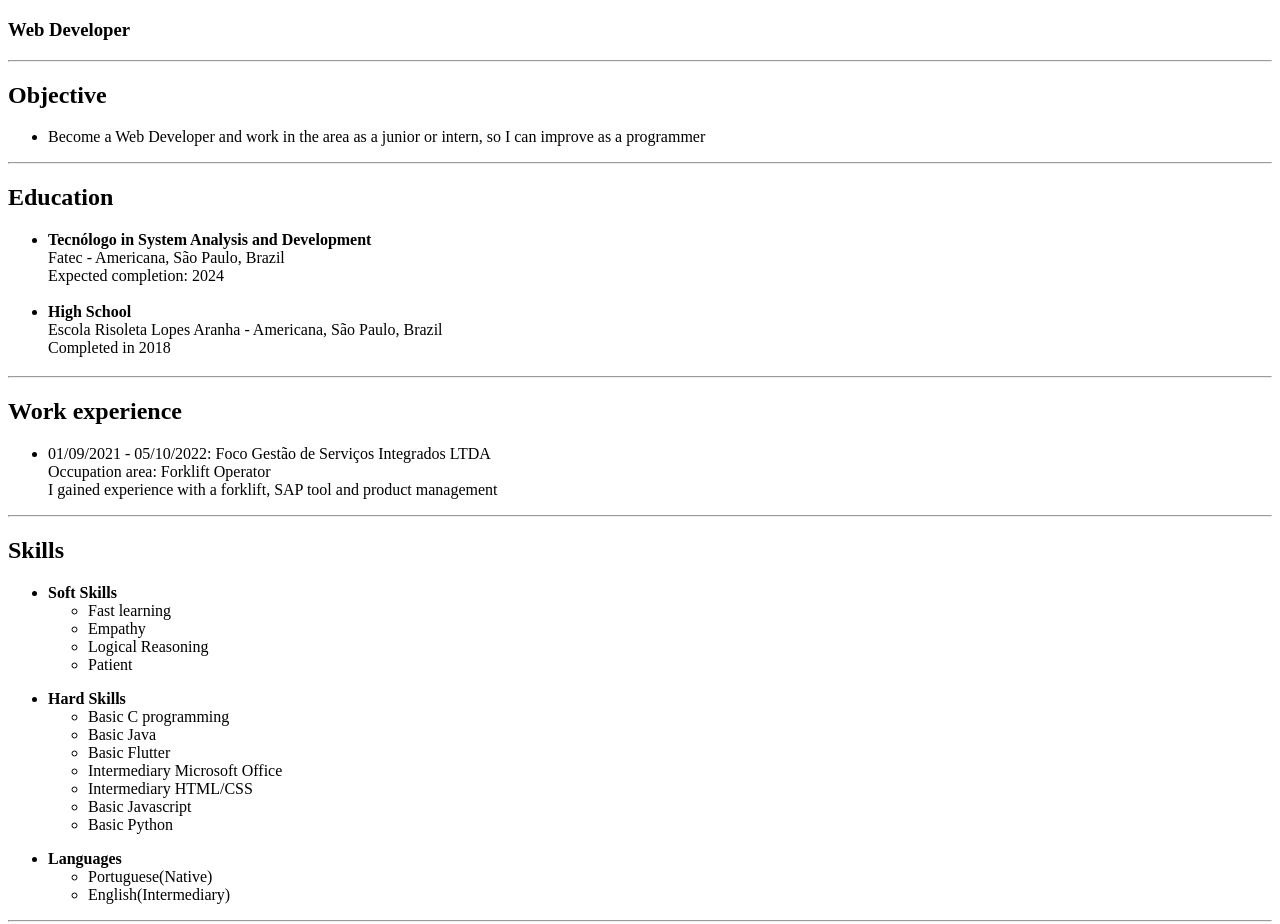
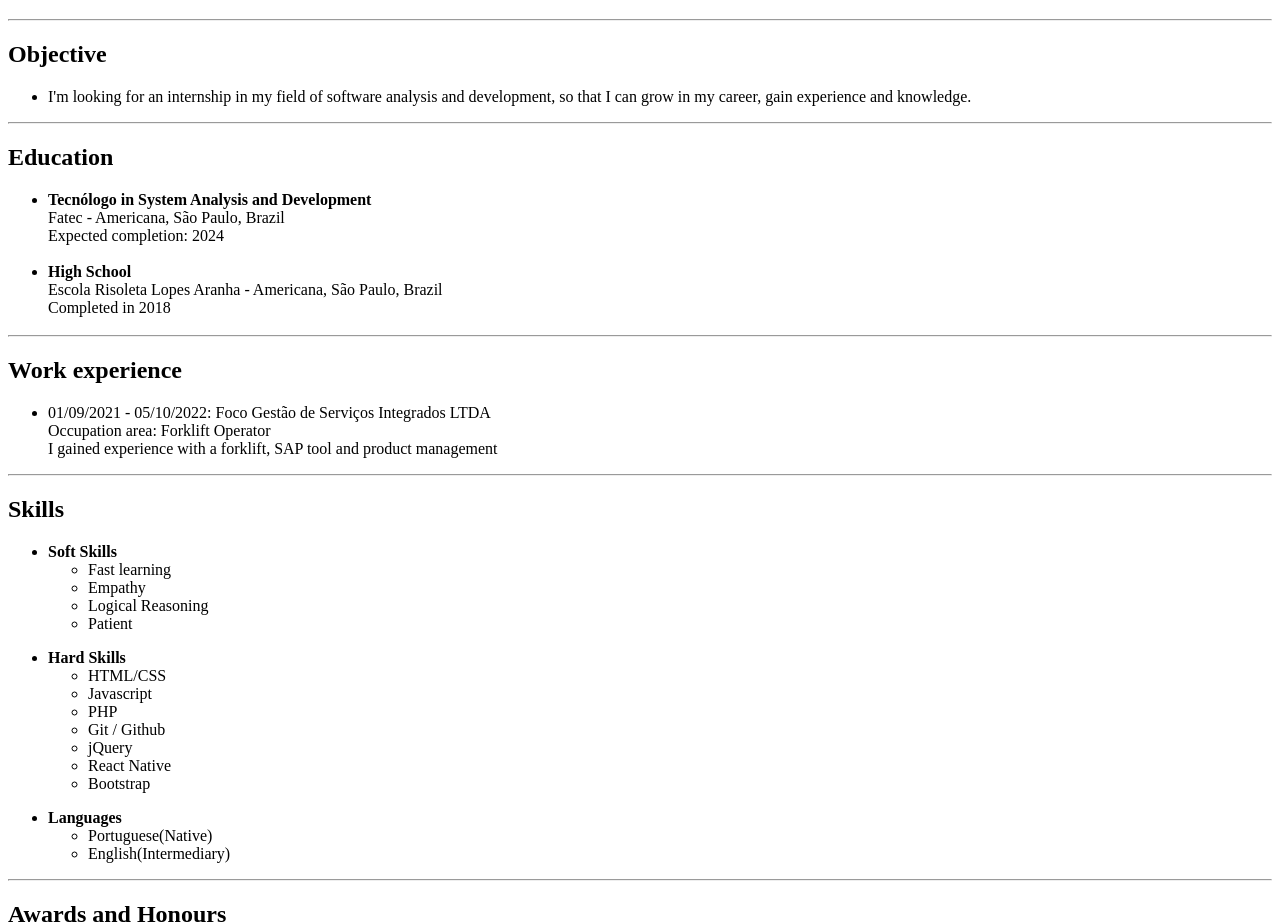
Before and after one commit to MBonoto/Resume, a plain HTML site: page index.html in a window 1280 px wide. Shown: the part 61-985 px from the top of the page. Drawn offline with Linux system fonts and the light colour scheme.

Commit message:
Add files via upload

```diff
--- a/index.html
+++ b/index.html
@@ -7,12 +7,11 @@
 </head>
 <body>
     <h1>João Victor Matthiesen Bonoto</h1>
-    <h3>Web Developer</h3>
     <hr>
     <h2>Objective</h2>
     <ul>
         <li>
-            Become a Web Developer and work in the area as a junior or intern, so I can improve as a programmer
+            I'm looking for an internship in my field of software analysis and development, so that I can grow in my career, gain experience and knowledge.
         </li>
     </ul>
     <hr>
@@ -66,25 +65,25 @@
         </li>
         <ul>
             <li>
-                Basic C programming
+                HTML/CSS
             </li>
             <li>
-                Basic Java
+                Javascript
             </li>
             <li>
-                Basic Flutter
+                PHP
             </li>
             <li>
-                Intermediary Microsoft Office
+                Git / Github
             </li>
             <li>
-                Intermediary HTML/CSS
+                jQuery
             </li>
             <li>
-                Basic Javascript
+                React Native
             </li>
             <li>
-                Basic Python
+                Bootstrap
             </li>
         </ul>
 
```
Also changed, not shown: public/contact.html (+6 -8 lines).
